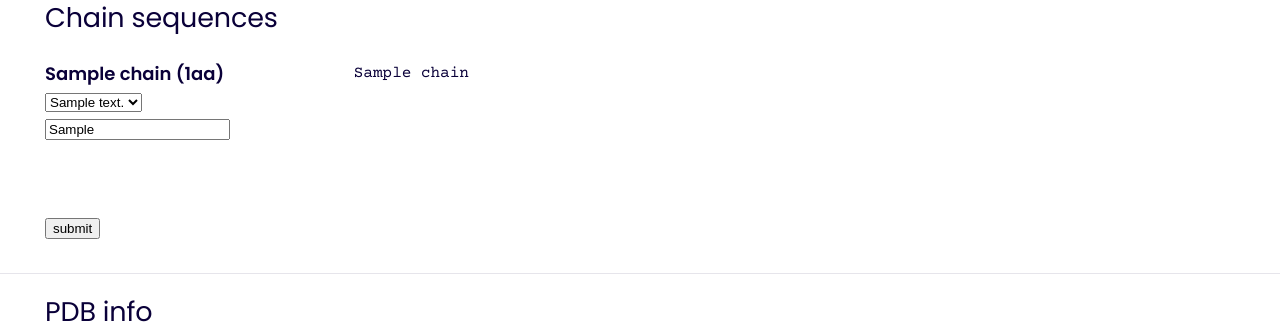
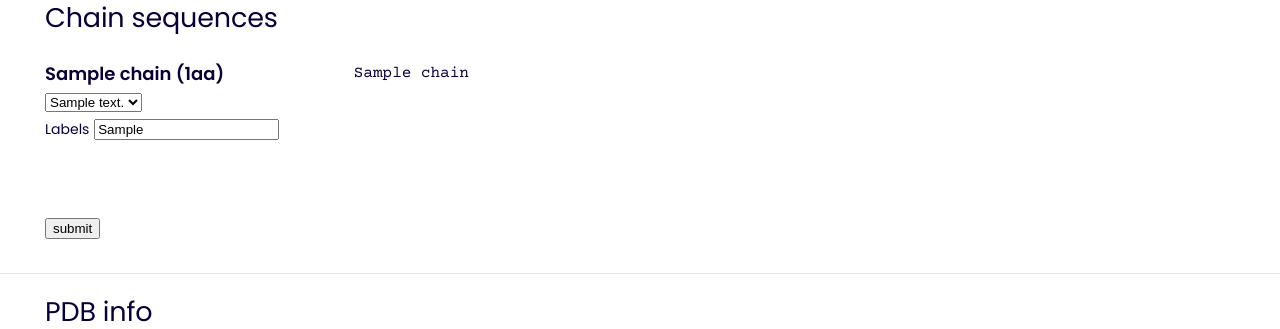
Before and after one commit to histofyi/analysis-pipeline, a Flask app: template templates/structure_info.html in a window 1280 px wide. Shown: the part 951-1280 px from the top of the page. Run offline with Flask 2, Linux system fonts and the light colour scheme; the template is opened without the code that fills it: most values are stand-ins (such as "Sample title", 1, 10 or a date in 2020).

Commit message:
Added a label for chain assignments

```diff
--- a/templates/structure_info.html
+++ b/templates/structure_info.html
@@ -163,13 +163,16 @@
         <div class="grid-container">
             <form>
                 <input type="hidden" id="pdb_code" name="pdb_code" value="{{pdb_code}}" />
+                <input type="hidden" id="chain_count" name="chain_count" value="{{pdb_code}}" />
                 {% for chain in basic_information.chain_sequences.chunked_one_letter_sequences %}
                 <div class="column-one-quarter">
                     <div class="inner vertical-spacing-bottom">
                         <div><strong>{{chain}} ({{basic_information.chain_lengths[chain]}}aa)</strong></div>
                         <div>
                             <select id="{{chain}}_chain_type" name="{{chain}}_chain_type">{% for chain_type in complexes.chains %}<option value="{{complexes.chains[chain_type].label}}">{{complexes.chains[chain_type].ui_text}}</option>{% endfor %}</select>
-                            <input type="text" id = "chain_{{chain}}_assignments" name="chain_{{chain}}_assignments" value={{basic_information.chain_label_sets[chain] | join(',')}} />
+                            <br />
+                            <label class="body-copy-smallest" for="chain_{{chain}}_assignments">Labels</label>
+                            </label><input type="text" id = "chain_{{chain}}_assignments" name="chain_{{chain}}_assignments" value={{basic_information.chain_label_sets[chain] | join(',')}} />
                             <input type="hidden" id="chain_{{chain}}_length" name="chain_{{chain}}_length" value="{{basic_information.chain_lengths[chain]}}" />
                         </div>
                     </div>
```
